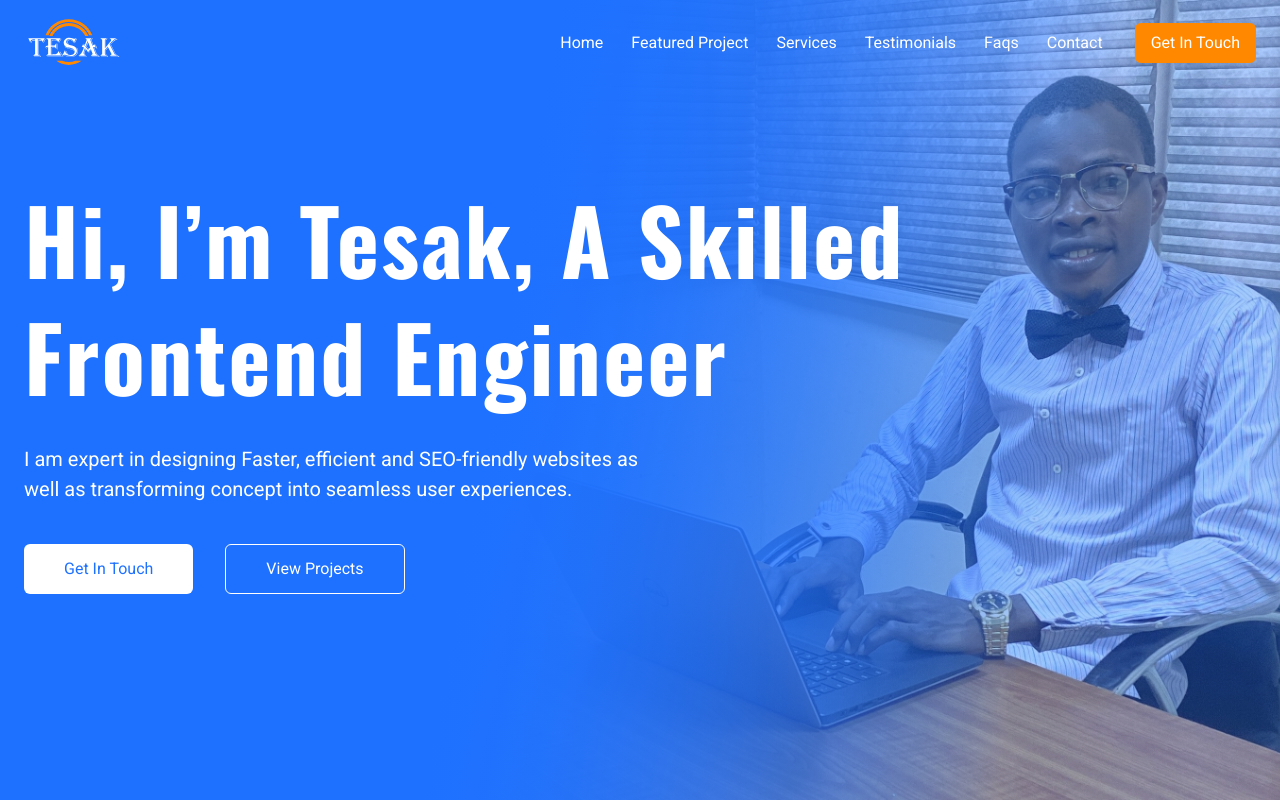
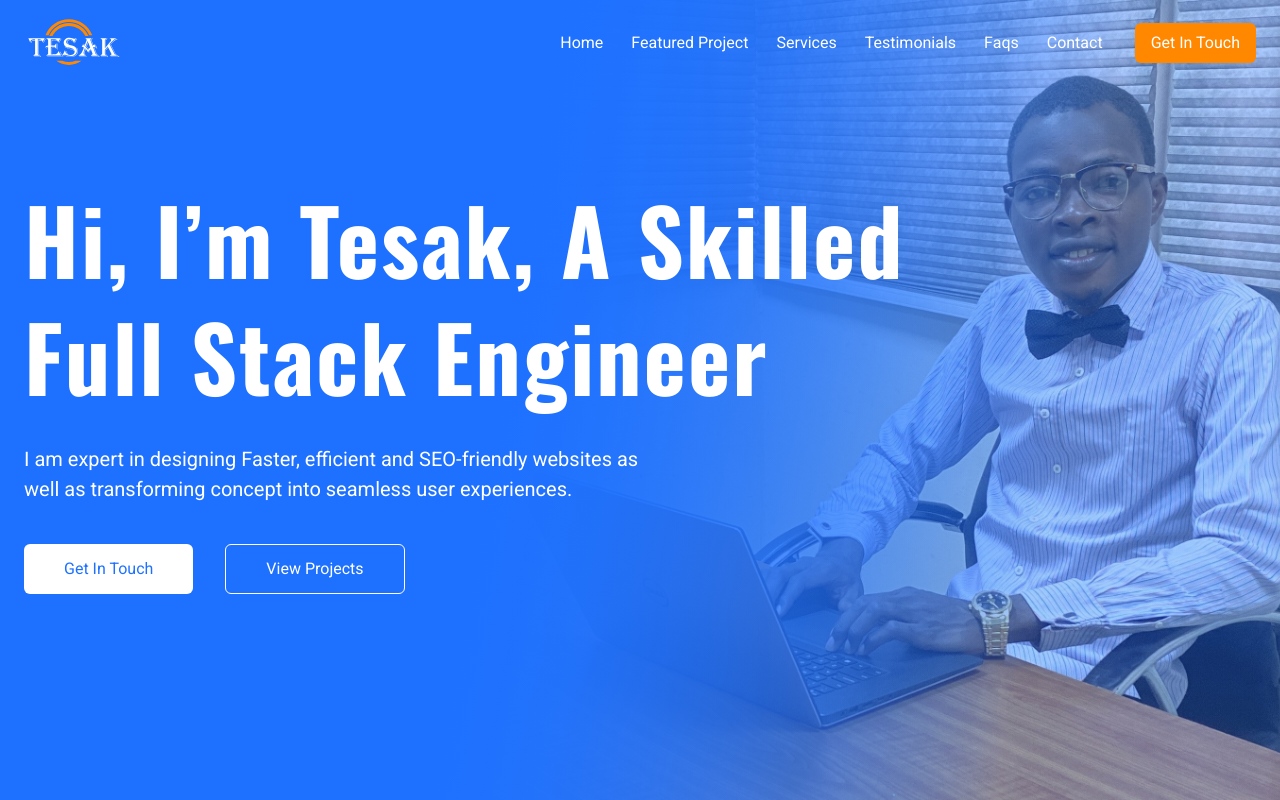
Before and after one commit to teslimakintunde/My-Portfolio, a Next.js app: page / in a window 1280 px wide. Shown: the top 800 px of the page. Built offline with nearby package versions, Linux system fonts and the light colour scheme.

Commit message:
full-stack headings

```diff
--- a/src/components/HeroSection.tsx
+++ b/src/components/HeroSection.tsx
@@ -17,21 +17,21 @@ const HeroSection = () => {
               viewport={{ once: true }}
               className="w-full sm:max-w-[800px] lg:max-w-[800px] xl:max-w-[1050px] py-[40px]"
             >
-              <motion.h1
+              {/* <motion.h1
                 variants={fadeIn("up", 0.2)}
                 className="sm:max-w-[25ch] md:max-w-none font-bold font-Oswald text-[28px] sm:text-[40px]
                md:text-[60px] lg:text-[60px] xl:text-[90px] leading-[1.5] lg:leading-[1.3] text-white tracking-[2px]"
               >
                 Hi, I’m Tesak, A Skilled Frontend Engineer
-              </motion.h1>
+              </motion.h1> */}
 
-              {/* <motion.h1
+              <motion.h1
                 variants={fadeIn("up", 0.2)}
                 className="max-w-[20ch] font-bold font-Oswald text-[28px] sm:text-[40px]
                md:text-[60px] lg:text-[80px] xl:text-[90px] leading-[1.5] lg:leading-[1.3] text-white tracking-[2px]"
               >
                 Hi, I’m Tesak, A Skilled Full Stack Engineer
-              </motion.h1> */}
+              </motion.h1>
 
               <motion.p
                 variants={fadeIn("up", 0.5)}
```
